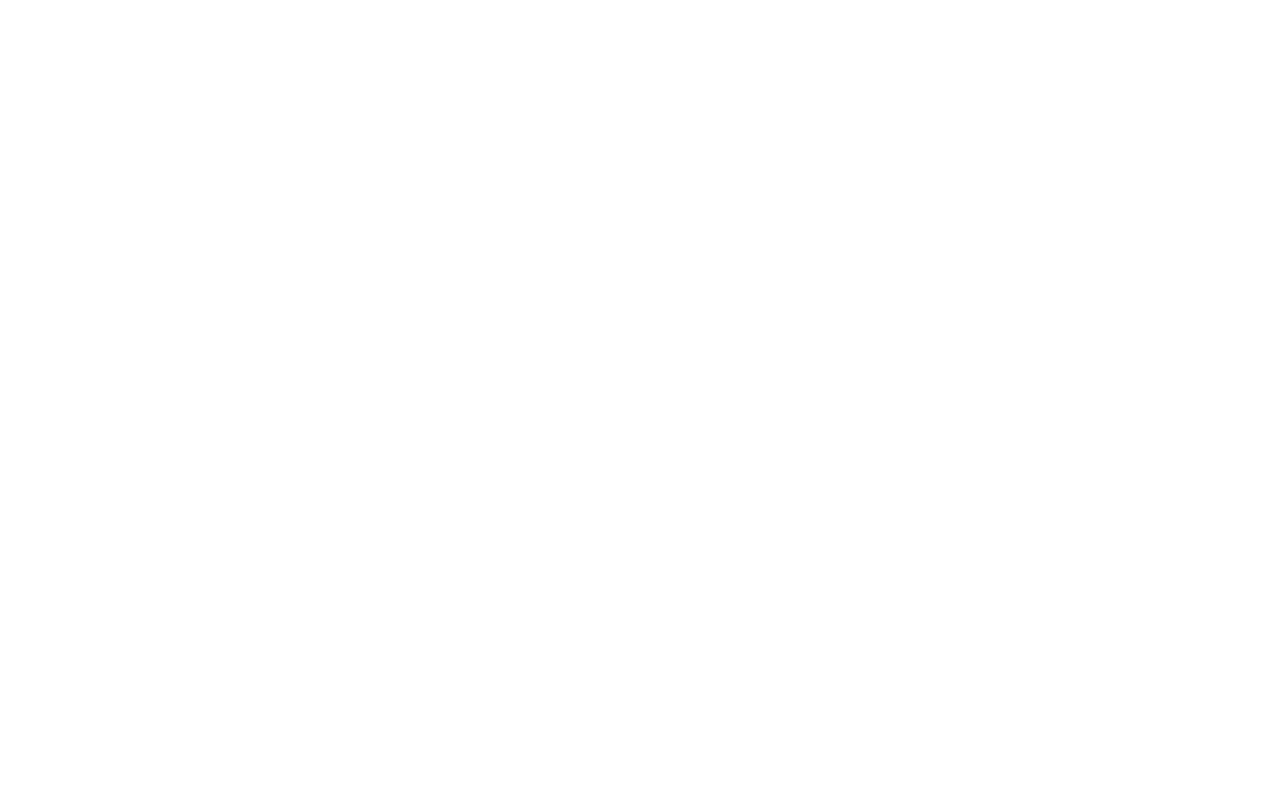
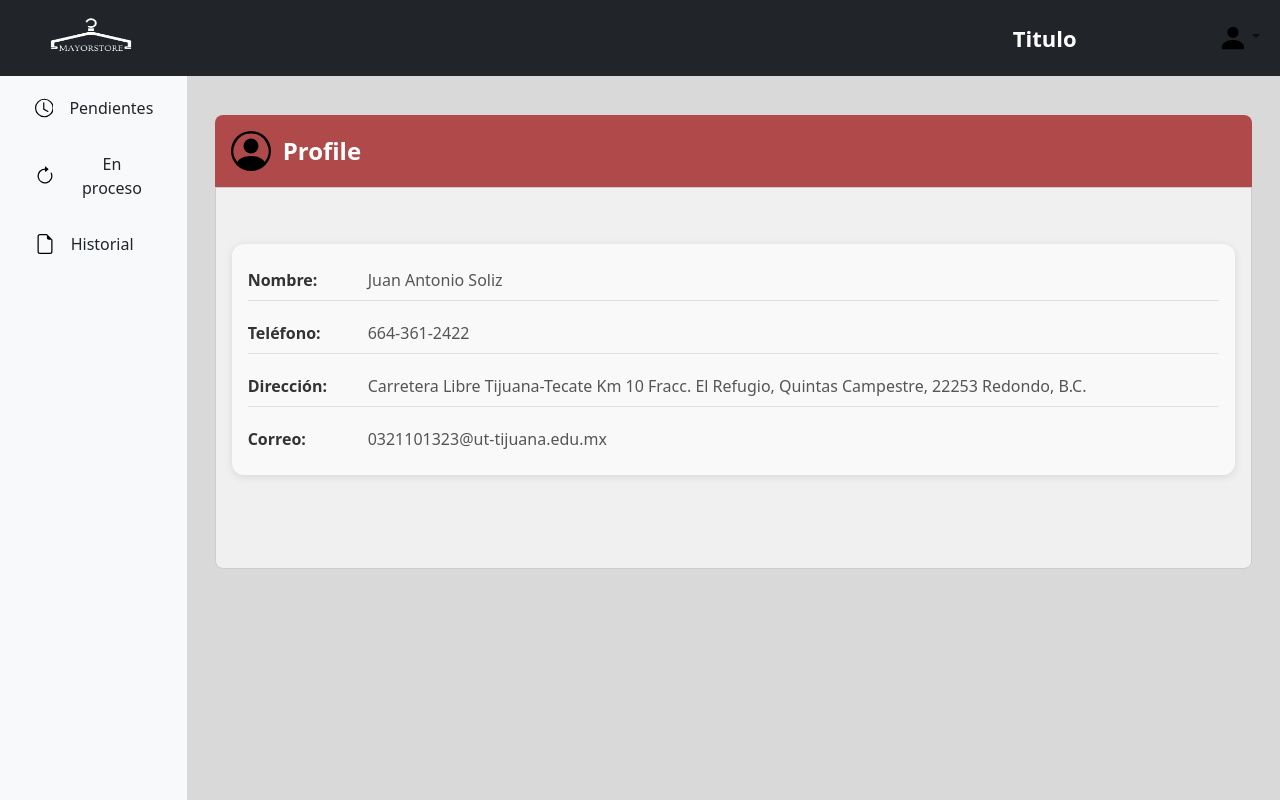
Before and after one commit to aldrichbenny/Proyecto10a, a React (Vite) app in the folder frontend/: page /profileAR in a window 1280 px wide. Before the commit this address had no page. Built offline with nearby package versions, Linux system fonts and the light colour scheme.

Commit message:
Pagina de perfil

```diff
--- a/frontend/src/App.jsx
+++ b/frontend/src/App.jsx
@@ -12,6 +12,7 @@
 import ProcDetailsAR from './pages/Area/ProcDetailsAR';
 import HistAR from './pages/Area/HistAR';
 import HistDetailsAR from './pages/Area/HistDetailsAR';
+import ProfileAR from './pages/Area/ProfileAR';
 
 
 //Paginas Cliente
@@ -39,6 +40,7 @@
           <Route path="/procesoDetailsAR" element={<ProcDetailsAR />} />
           <Route path="/historialAR" element={<HistAR />} />
           <Route path="/historialDetailsAR" element={<HistDetailsAR />} />
+          <Route path="/profileAR" element={<ProfileAR />} />
 
           {/*Rutas Cliente*/}
           <Route path="/indexCL" element={<InicioCL />} />
--- a/frontend/src/components/Area/NavbarAR.jsx
+++ b/frontend/src/components/Area/NavbarAR.jsx
@@ -43,7 +43,7 @@
               id="avatar-dropdown"
               align="end"
             >
-              <NavDropdown.Item href="#">My profile</NavDropdown.Item>
+              <NavDropdown.Item onClick={() => navigate('/profileAR')}>My profile</NavDropdown.Item>
               <NavDropdown.Item onClick={handleLogout}>Logout</NavDropdown.Item>
             </NavDropdown>
           </Nav>
--- /dev/null
+++ b/frontend/src/css/Profile.css
@@ -0,0 +1,34 @@
+.profile-section {
+    margin-top: 30pt;
+    display: flex;
+    flex-direction: column;
+    gap: 12px;
+    padding: 16px;
+    background-color: #f9f9f9;
+    border-radius: 12px;
+    box-shadow: 0 2px 8px rgba(0, 0, 0, 0.1);
+}
+
+.profile-row {
+    display: grid;
+    grid-template-columns: 120px 1fr;
+    align-items: center;
+    padding: 8px 0;
+    border-bottom: 1px solid #e0e0e0;
+}
+
+.profile-row:last-child {
+    border-bottom: none;
+}
+
+.label {
+    font-weight: bold;
+    color: #333;
+    padding-right: 8px;
+    text-align: left;
+}
+
+.value {
+    color: #555;
+    word-break: break-word;
+}
--- /dev/null
+++ b/frontend/src/pages/Area/ProfileAR.jsx
@@ -0,0 +1,57 @@
+import React from 'react';
+import NavbarAR from '../../components/Area/NavbarAR';
+import SidebarAR from '../../components/Area/SidebarAR';
+import { PersonCircle } from 'react-bootstrap-icons';
+import '../../css/app.css'
+import '../../css/Profile.css'
+
+const ProfileAR = () => {
+    return(
+        <>
+        <div className="app">
+            <div className="navbar">
+                <NavbarAR />
+            </div>
+            <div className="main-content">
+                <div className="sidebar">
+                    <SidebarAR />
+                </div>
+                <div className="content">
+                    <div className="container">
+                        <div className="title-container">
+                            <div className='Symbol'> <PersonCircle size={40} /> </div>
+                            <div className='Title'>Profile</div>
+
+                            {/* Se deja sin usar el boton de back para usarlo en detalles */}
+                            <button className='back-button' saria-label="Volver atrás"></button>
+
+                        </div>
+                        <div className="container2">
+                            <div className="profile-section">
+                                <div className="profile-row">
+                                    <span className="label">Nombre:</span>
+                                    <span className="value">Juan Antonio Soliz</span>
+                                </div>
+                                <div className="profile-row">
+                                    <span className="label">Teléfono:</span>
+                                    <span className="value">664-361-2422</span>
+                                </div>
+                                <div className="profile-row">
+                                    <span className="label">Dirección:</span>
+                                    <span className="value">Carretera Libre Tijuana-Tecate Km 10 Fracc. El Refugio, Quintas Campestre, 22253 Redondo, B.C.</span>
+                                </div>
+                                <div className="profile-row">
+                                    <span className="label">Correo:</span>
+                                    <span className="value">0321101323@ut-tijuana.edu.mx</span>
+                                </div>
+                            </div>
+                        </div>
+                    </div>
+                </div>
+            </div>
+        </div>
+        </>
+    );
+};
+
+export default ProfileAR;
```
